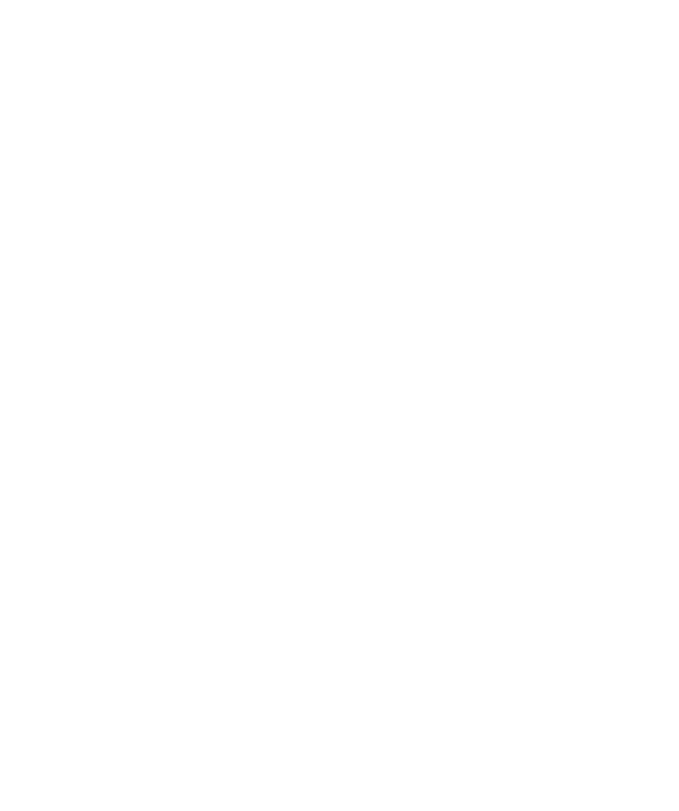
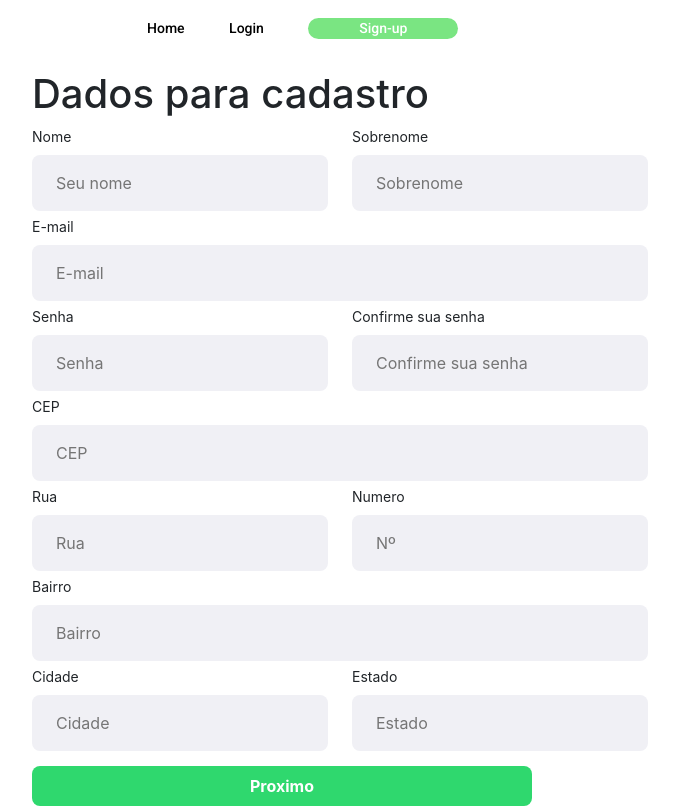
Before and after one commit to WalissonCF/Reconhecimento-Facial, a Flask app: page /register in a window 1280 px wide. Before the commit the part shown is empty. Shown: the whole page, without its empty margins (383-1062 px from the left). Run offline with Flask 2, Linux system fonts and the light colour scheme; some libraries are stand-ins or nearby versions.

Commit message:
Tela de cadastro iniciada, adicionado campos para preenchimento juntamente com seu design e validação de senha; Ajustado campos na tela de login para melhor aparencia

```diff
--- /dev/null
+++ b/app/static/css/register.css
@@ -0,0 +1,59 @@
+form {
+    background-color: white;
+    margin: 80px auto;
+    padding: 5px;
+    border-radius: 8px;
+    max-width: 800px;
+    margin-left: -870px;
+    margin-top: -50px;
+}
+
+form fieldset {
+    margin-top: 100px;
+    border: 0;
+}
+
+form .field {
+    flex: 1;
+    display: flex;
+    flex-direction: column;
+    margin-bottom: 5px;
+}
+
+form .field-group {
+    display: flex;
+}
+
+form input {
+    background-color: #f0f0f5;
+    border: 0;
+    padding: 16px 24px;
+    font-size: 16px;
+    border-radius: 8px;
+}
+
+form label {
+    font-size: 14px;
+    margin-bottom: 8px;
+}
+
+form .field-group .field + .field {
+    margin-left: 24px;
+}
+
+form button {
+    width: 500px;
+    height: 40px;
+    background-color: #2fd86e;
+    border-radius: 8px;
+    color: white;
+    font-weight: bold;
+    font-size: 16px;
+    border: 0;
+    margin-top: 10px;
+    transition: background-color 400ms;
+}
+
+form button:hover {
+    background-color: #2fd86e;
+}
--- /dev/null
+++ b/app/static/js/register.js
@@ -0,0 +1,9 @@
+const password = document.getElementById('password');
+const confirmPassword = document.getElementById('confirm-password');
+
+$(confirmPassword).focusout(function () {
+    if (password.value === confirmPassword.value)
+        window.alert('Parabens');
+    else
+        window.alert('Erouuuuuuuuuuuuuuuuu!');
+});
--- a/app/templates/layout.html
+++ b/app/templates/layout.html
@@ -1,5 +1,6 @@
 <!DOCTYPE html>
 <html lang="pt-br">
+
 <head>
     <meta charset="UTF-8">
     <meta name="viewport" content="width=device-width, initial-scale=1.0">
@@ -7,10 +8,13 @@
     <link rel="stylesheet" href="{{ url_for('static', filename="css/bootstrap/bootstrap.min.css") }}">
     <link rel="stylesheet" href="{{ url_for('static', filename="css/main.css") }}">
     <script src="https://ajax.googleapis.com/ajax/libs/jquery/1.12.4/jquery.min.js"></script>
+    <!-- <script src="https://ajax.googleapis.com/ajax/libs/jquery/2.1.1/jquery.min.js"></script> -->
+    <script src="https://cdnjs.cloudflare.com/ajax/libs/jquery.mask/1.14.11/jquery.mask.min.js"></script>
     <title>{% block title %}Projeto{% endblock %}</title>
     {% block head %}
     {% endblock head%}
 </head>
+
 <body>
 
     {% block content %}
@@ -18,4 +22,5 @@
 
     <script src="{{ url_for('static', filename="js/bootstrap/bootstrap.min.js") }}"></script>
 </body>
+
 </html>
--- a/app/templates/register.html
+++ b/app/templates/register.html
@@ -0,0 +1,88 @@
+{% extends 'layout.html' %}
+
+{% block title %}Cadastro{% endblock %}
+
+{% block head %}
+
+<link rel="stylesheet" href="{{ url_for('static', filename="css/menu.css") }}">
+<link rel="stylesheet" href="{{ url_for('static', filename="css/register.css") }}">
+<link rel="stylesheet" href="{{ url_for('static', filename="css/responsive.css") }}">
+<link href="https://fonts.googleapis.com/css2?family=Open+Sans:wght@700&family=Roboto:wght@500;700&display=swap"
+    rel="stylesheet">
+
+{% endblock head%}
+
+{% block content %}
+
+<div id="content-menu">
+    <div class="menu-cells">
+        <a id="home" href="index">Home</a>
+        <a id="sign-in" href="login">Login</a>
+        <button id="sign-up" href="register">Sign-up</button>
+    </div>
+    <form action="">
+        <fieldset>
+            <h1 id="title">Dados para cadastro</h1>
+            <div class="field-group">
+                <div class="field">
+                    <label for="name">Nome</label>
+                    <input id="name" type="text" placeholder="Seu nome" required>
+                </div>
+                <div class="field">
+                    <label for="last-name">Sobrenome</label>
+                    <input id="last-name" type="text" placeholder="Sobrenome" required>
+                </div>
+            </div>
+            <div class="field">
+                <label for="email">E-mail</label>
+                <input id="email" type="text" placeholder="E-mail" required>
+            </div>
+            <div class="field-group">
+                <div class="field">
+                    <label for="password">Senha</label>
+                    <input id="password" type="password" placeholder="Senha" required>
+                </div>
+                <div class="field">
+                    <label for="confirm-password">Confirme sua senha</label>
+                    <input id="confirm-password" type="password" placeholder="Confirme sua senha" required>
+                </div>
+            </div>
+            <div class="field">
+                <label for="cep">CEP</label>
+                <input id="cep" type="text" placeholder="CEP" data-mask="00000-000" required>
+            </div>
+            <div class="field-group">
+                <div class="field">
+                    <label for="street">Rua</label>
+                    <input id="street" type="text" placeholder="Rua" disabled>
+                </div>
+                <div class="field">
+                    <label for="number">Numero</label>
+                    <input id="number" type="text" placeholder="Nº">
+                </div>
+            </div>
+            <div class="field">
+                <label for="neighborhood">Bairro</label>
+                <input id="neighborhood" type="text" placeholder="Bairro" disabled>
+            </div>
+            <div class="field-group">
+                <div class="field">
+                    <label for="city">Cidade</label>
+                    <input id="city" type="text" placeholder="Cidade" disabled>
+                </div>
+                <div class="field">
+                    <label for="state">Estado</label>
+                    <input id="state" type="text" placeholder="Estado" disabled>
+                </div>
+            </div>
+            <div class="field">
+                <button>Proximo</button>
+            </div>
+        </fieldset>
+    </form>
+</div>
+<script src="{{ url_for('static', filename="js/register.js") }}"></script>
+<script>
+    $("#cep").mask("00000-000");
+</script>
+{% endblock content %}
```
Also changed, not shown: app/static/css/login.css (+65 -6 lines), app/templates/login.html (+16 -7 lines).
